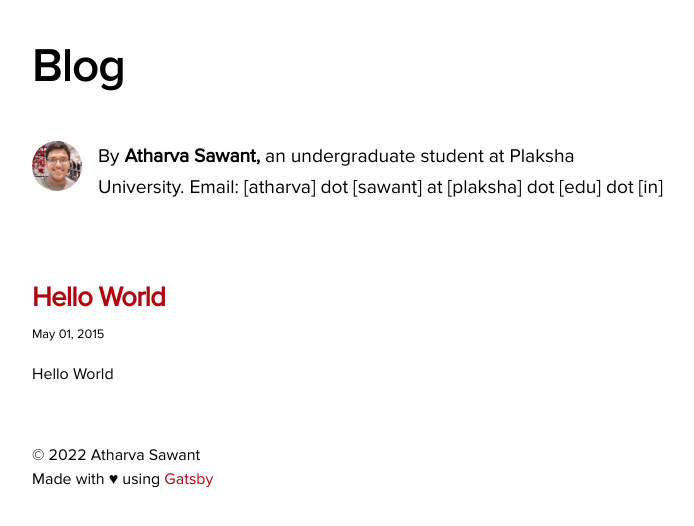
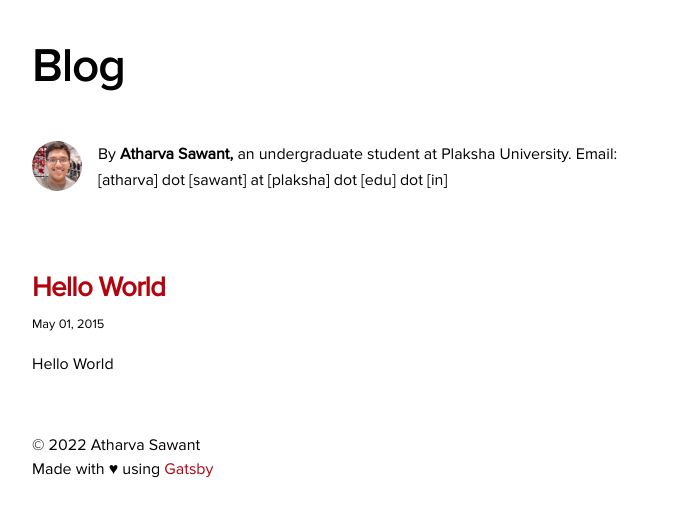
Before and after one commit to sawantatharva/atharva-sawant-blog, a Gatsby site: page / in a window 1280 px wide. Shown: the whole page, without its empty margins (292-986 px from the left). Built offline with nearby package versions, Linux system fonts and the light colour scheme; Gatsby itself is replaced by a stand-in of ours.

Commit message:
Update style.css

```diff
--- a/src/style.css
+++ b/src/style.css
@@ -304,7 +304,7 @@
 
 .bio p {
   margin-bottom: var(--spacing-0);
-  font-size: var(--fontSize-2);
+  font-size: var(--fontSize-1);
 }
 
 .bio-avatar {
```
